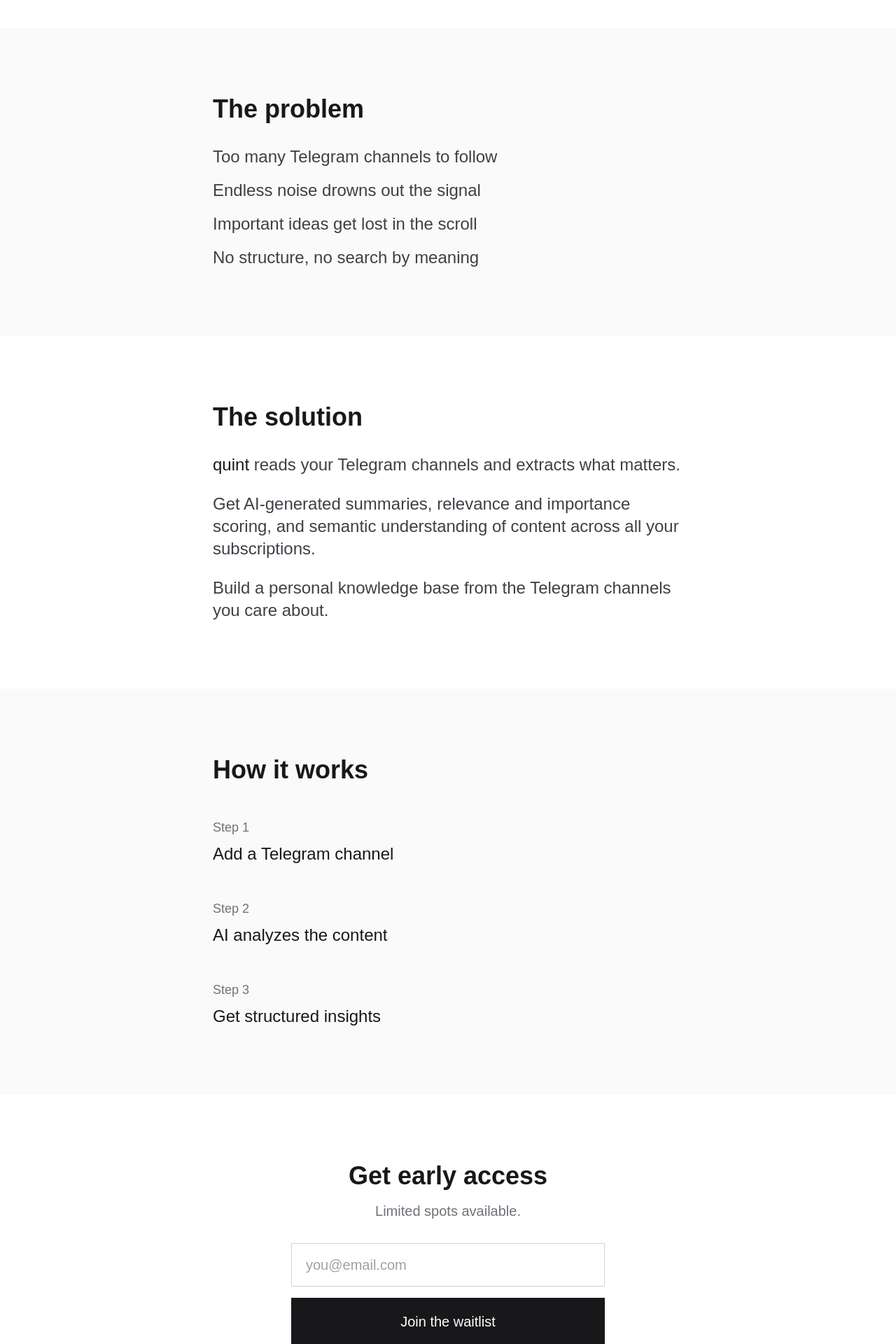
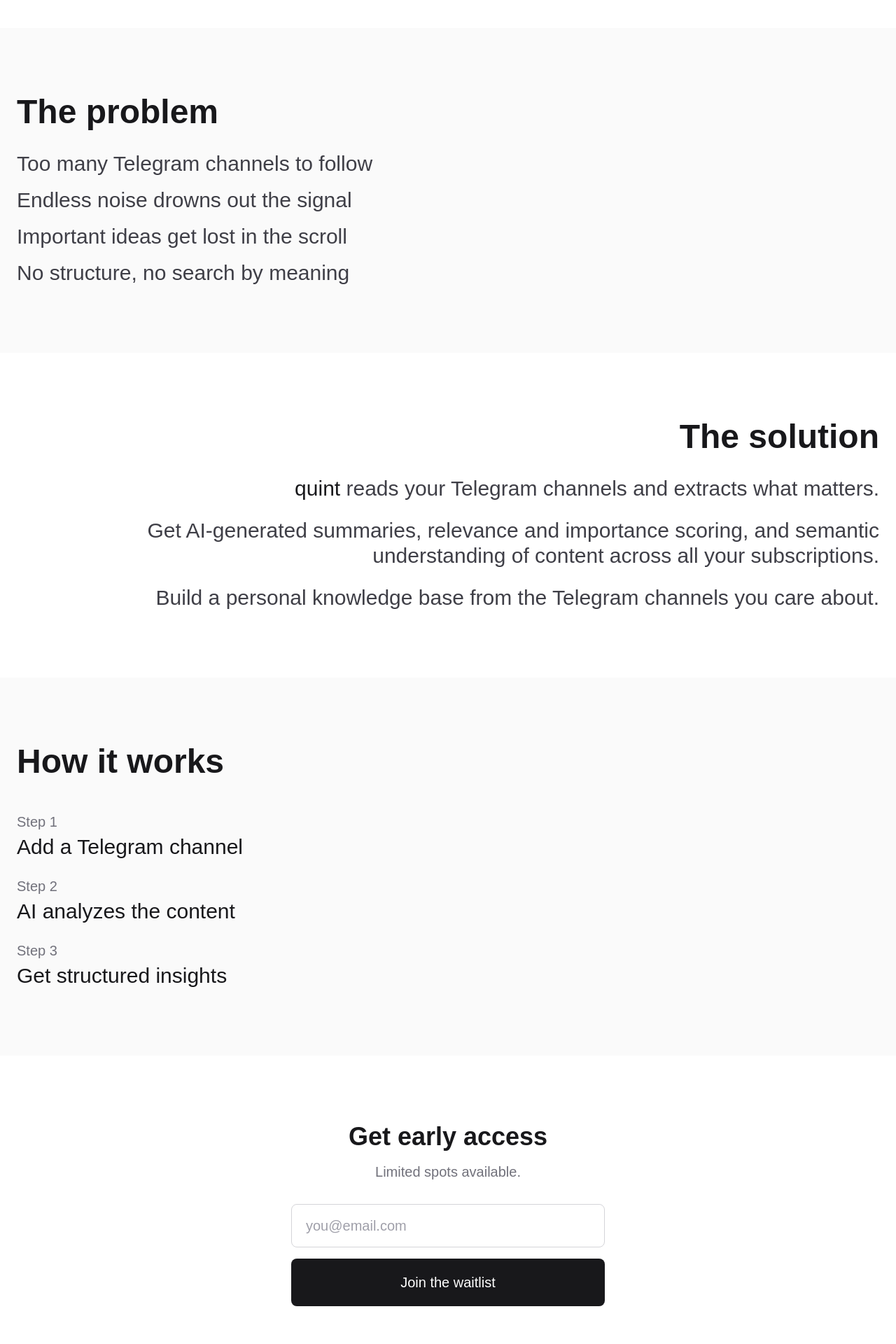
Before and after one commit to vlat247/quuint, a Next.js app: page / in a window 1280 px wide. Shown: the part 760-2680 px from the top of the page at 70% size. Built offline with nearby package versions, Linux system fonts and the light colour scheme; a web font is replaced by a local one.

Commit message:
fix: slight fonts improvements

```diff
--- a/app/page.tsx
+++ b/app/page.tsx
@@ -23,7 +23,7 @@
       {/* Hero Section */}
       <section className="flex min-h-screen flex-col items-center justify-center px-6 py-24">
         <h1
-          className="text-7xl text-zinc-900 sm:text-8xl md:text-9xl"
+          className="text-9xl text-zinc-900 sm:text-[12rem] md:text-[14rem]"
           style={{ fontFamily: "'UnifrakturCook', system-ui", fontWeight: 700 }}
         >
           quint
@@ -36,7 +36,7 @@
         </p>
         <button
           onClick={scrollToEarlyAccess}
-          className="mt-12 bg-zinc-900 px-10 py-5 text-xl font-medium text-white"
+          className="mt-12 rounded-lg bg-zinc-900 px-10 py-5 text-xl font-medium text-white"
         >
           Get early access
         </button>
@@ -44,9 +44,9 @@
 
       {/* Problem Section */}
       <section className="bg-zinc-50 px-6 py-24">
-        <div className="mx-auto max-w-2xl">
-          <h2 className="text-4xl font-semibold text-zinc-900">The problem</h2>
-          <ul className="mt-8 space-y-4 text-2xl text-zinc-700">
+        <div className="mx-auto max-w-7xl">
+          <h2 className="text-5xl font-semibold text-zinc-900">The problem</h2>
+          <ul className="mt-8 space-y-4 text-3xl text-zinc-700">
             <li>Too many Telegram channels to follow</li>
             <li>Endless noise drowns out the signal</li>
             <li>Important ideas get lost in the scroll</li>
@@ -57,9 +57,9 @@
 
       {/* Solution Section */}
       <section className="px-6 py-24">
-        <div className="mx-auto max-w-2xl">
-          <h2 className="text-4xl font-semibold text-zinc-900">The solution</h2>
-          <div className="mt-8 space-y-6 text-2xl text-zinc-700">
+        <div className="mx-auto max-w-7xl text-right">
+          <h2 className="text-5xl font-semibold text-zinc-900">The solution</h2>
+          <div className="mt-8 space-y-6 text-3xl text-zinc-700">
             <p>
               <span className="font-medium text-zinc-900">quint</span> reads your Telegram channels and extracts what matters.
             </p>
@@ -75,20 +75,20 @@
 
       {/* How It Works Section */}
       <section className="bg-zinc-50 px-6 py-24">
-        <div className="mx-auto max-w-2xl">
-          <h2 className="text-4xl font-semibold text-zinc-900">How it works</h2>
-          <div className="mt-12 space-y-12">
+        <div className="mx-auto max-w-7xl">
+          <h2 className="text-5xl font-semibold text-zinc-900">How it works</h2>
+          <div className="mt-12 space-y-6">
             <div>
-              <p className="text-lg font-medium text-zinc-500">Step 1</p>
-              <p className="mt-2 text-2xl text-zinc-900">Add a Telegram channel</p>
+              <p className="text-xl font-medium text-zinc-500">Step 1</p>
+              <p className="mt-1 text-3xl text-zinc-900">Add a Telegram channel</p>
             </div>
             <div>
-              <p className="text-lg font-medium text-zinc-500">Step 2</p>
-              <p className="mt-2 text-2xl text-zinc-900">AI analyzes the content</p>
+              <p className="text-xl font-medium text-zinc-500">Step 2</p>
+              <p className="mt-1 text-3xl text-zinc-900">AI analyzes the content</p>
             </div>
             <div>
-              <p className="text-lg font-medium text-zinc-500">Step 3</p>
-              <p className="mt-2 text-2xl text-zinc-900">Get structured insights</p>
+              <p className="text-xl font-medium text-zinc-500">Step 3</p>
+              <p className="mt-1 text-3xl text-zinc-900">Get structured insights</p>
             </div>
           </div>
         </div>
@@ -109,11 +109,11 @@
                 onChange={(e) => setEmail(e.target.value)}
                 placeholder="you@email.com"
                 required
-                className="w-full border border-zinc-300 bg-white px-5 py-4 text-xl text-zinc-900 placeholder-zinc-400 focus:border-zinc-900 focus:outline-none"
+                className="w-full rounded-lg border border-zinc-300 bg-white px-5 py-4 text-xl text-zinc-900 placeholder-zinc-400 focus:border-zinc-900 focus:outline-none"
               />
               <button
                 type="submit"
-                className="mt-4 w-full bg-zinc-900 px-10 py-5 text-xl font-medium text-white"
+                className="mt-4 w-full rounded-lg bg-zinc-900 px-10 py-5 text-xl font-medium text-white"
               >
                 Join the waitlist
               </button>
```
